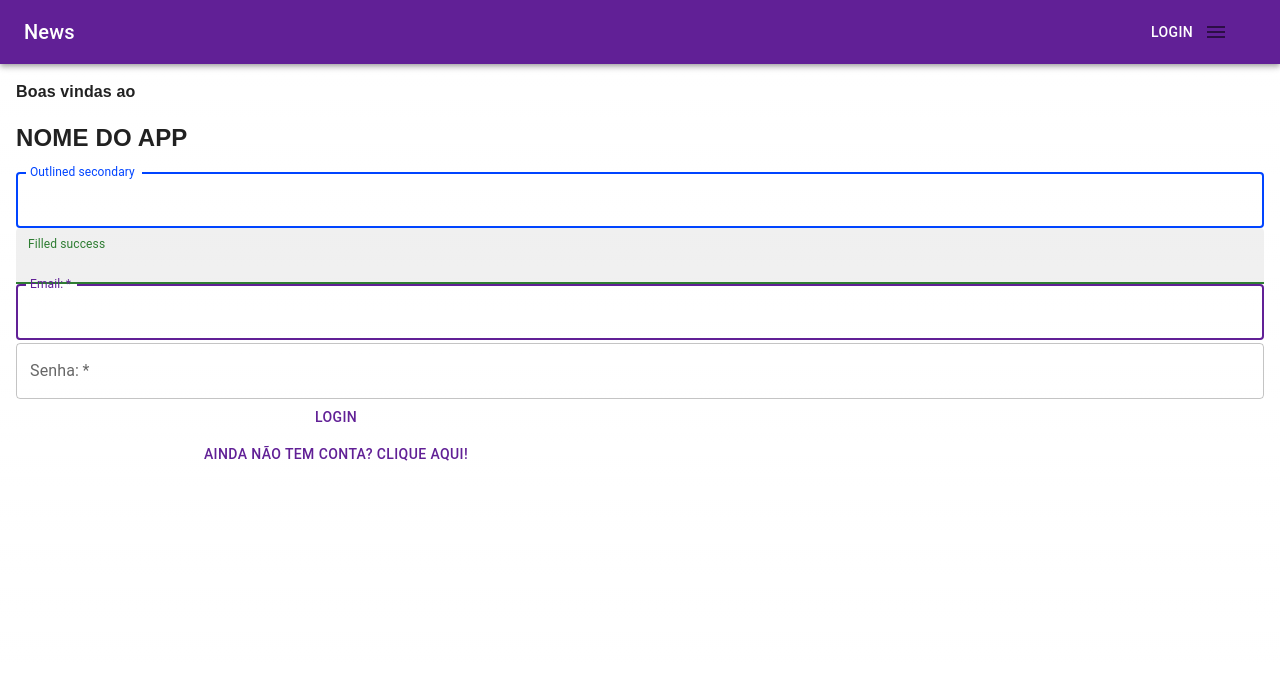
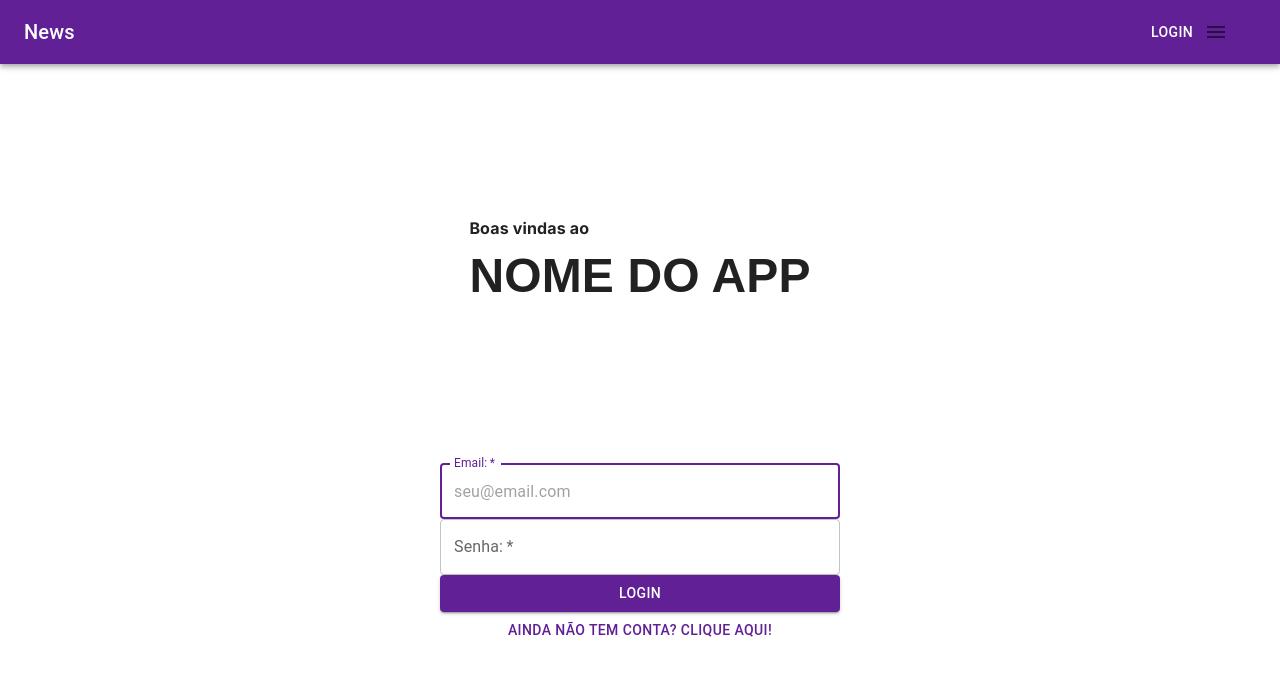
Before and after one commit to ClaraMeirelles/app-pet-front, a Next.js app in the folder pet-app/: page /login in a window 1280 px wide. Shown: the top 674 px of the page. Built offline with nearby package versions, Linux system fonts and the light colour scheme.

Commit message:
correção login e botões

```diff
--- a/pet-app/app/components/Header/Header.js
+++ b/pet-app/app/components/Header/Header.js
@@ -10,7 +10,7 @@ export default function Header() {
 
   return (
 
-    <Box sx={{ flexGrow: 1 }}>
+    <Box >
       <AppBar position="static">
         <Toolbar>
           <Typography variant="h6" component="div" sx={{ flexGrow: 1 }}>
@@ -29,6 +29,5 @@ export default function Header() {
         </Toolbar>
       </AppBar>
     </Box>
-    //  <>cabeçalho bonito</>
   );
 }
--- a/pet-app/app/login/page.js
+++ b/pet-app/app/login/page.js
@@ -1,30 +1,31 @@
 "use client";
 import React from 'react'
 import MainButton from '../ui/Buttons/MainButton/MainButton'
-import { StyledLogin } from './styled';
-import { FormControl, FormHelperText, TextField } from '@mui/material';
+import { StyledHeading, StyledLogin, StyledPage, StyledTextField } from './styled';
+import { FormControl, TextField } from '@mui/material';
 import Header from "../components/Header/Header";
 import SecondaryButton from '../ui/Buttons/SecondaryButton/SecondaryButton';
+import { Title } from '@mui/icons-material';
 
 export default function Login() {
   return (
-    <>
+    <StyledPage>
       <Header />
       <StyledLogin>
-        <h4>Boas vindas ao</h4>
-        <h1>NOME DO APP</h1>
+        <section>
+          <h4>Boas vindas ao</h4>
+          <StyledHeading>NOME DO APP</StyledHeading>
+        </section>
         <FormControl>
-          <TextField label="Outlined secondary" color="secondary" focused />
-          <TextField label="Filled success" variant="filled" color="success" focused />
-          <TextField required type="email" label={"Email:"} focused />
-          <FormHelperText />
-          <TextField required type="password" label={"Senha:"} />
+          <StyledTextField
+            placeholder='seu@email.com' type="email" label={"Email:"} focused required />
+          <TextField type="password" label={"Senha:"} required />
           <MainButton title="Login" type="submit" />
           {/* <br/> */}
 
           <SecondaryButton title="Ainda não tem conta? Clique aqui!" />
         </FormControl >
       </StyledLogin>
-    </>
+    </StyledPage>
   )
 }
--- a/pet-app/app/login/styled.js
+++ b/pet-app/app/login/styled.js
@@ -1,15 +1,31 @@
 import { TextField } from "@mui/material";
 import styled from "styled-components";
+
+export const StyledPage = styled.main`
+  height: 100vh;
+  display: flex;
+  flex-direction: column;
+`
 export const StyledLogin = styled.section`
 display: flex;
-  @import url('https://fonts.googleapis.com/css2?family=Bungee&display=swap');
   flex-direction: column;
   gap:16px;
   padding: 16px;
+  flex-grow:1;
+  align-items: center;
+  justify-content: space-evenly;
+`
+
+export const StyledHeading = styled.h1`
+  @import url('https://fonts.googleapis.com/css2?family=Bungee&display=swap');
   font-family: "Bungee", sans-serif;
+
+  font-size: 3rem;
+
 `
 
 export const StyledTextField = styled(TextField)`
   color:#FFFFFF;
-
+  width: 90vw;
+  max-width: 400px;
 `
--- a/pet-app/app/theme-provider.js
+++ b/pet-app/app/theme-provider.js
@@ -1,7 +1,6 @@
 "use client";
 
 import { createTheme } from "@mui/material";
-// import { createTheme } from "@mui/system";
 
 export const theme = createTheme({
 
@@ -14,9 +13,9 @@ export const theme = createTheme({
       // contrastText: será calculada para contrastar com palette.primary.main
     },
     secondary: {
-      light: '#0066ff',
-      main: '#0044ff',
-      dark: "#0044ff",
+      // light: '#0066ff',
+      main: '#5BCF7A',
+      // dark: "#0044ff",
       // dark: será calculada com base palette.secondary.main,
       contrastText: '#ffcc00',
     },
--- a/pet-app/app/ui/Buttons/MainButton/MainButton.js
+++ b/pet-app/app/ui/Buttons/MainButton/MainButton.js
@@ -2,11 +2,12 @@
 
 import React from 'react'
 import { StyledMainButton } from './layout'
+import { Button } from '@mui/material';
 
 export default function MainButton({ title, action }) {
   return (
-    <StyledMainButton onClick={action} >
+    <Button onClick={action} variant='contained'>
       {title}
-    </StyledMainButton>
+    </Button>
   )
 }
--- a/pet-app/app/ui/Buttons/SecondaryButton/SecondaryButton.js
+++ b/pet-app/app/ui/Buttons/SecondaryButton/SecondaryButton.js
@@ -5,8 +5,8 @@ import { Button } from '@mui/material';
 
 export default function SecondaryButton({ title, action }) {
     return (
-        <StyledSecondaryButton onClick={action} variant="text">
+        <Button onClick={action} variant="text">
             {title}
-        </StyledSecondaryButton>
+        </Button>
     )
 }
```
